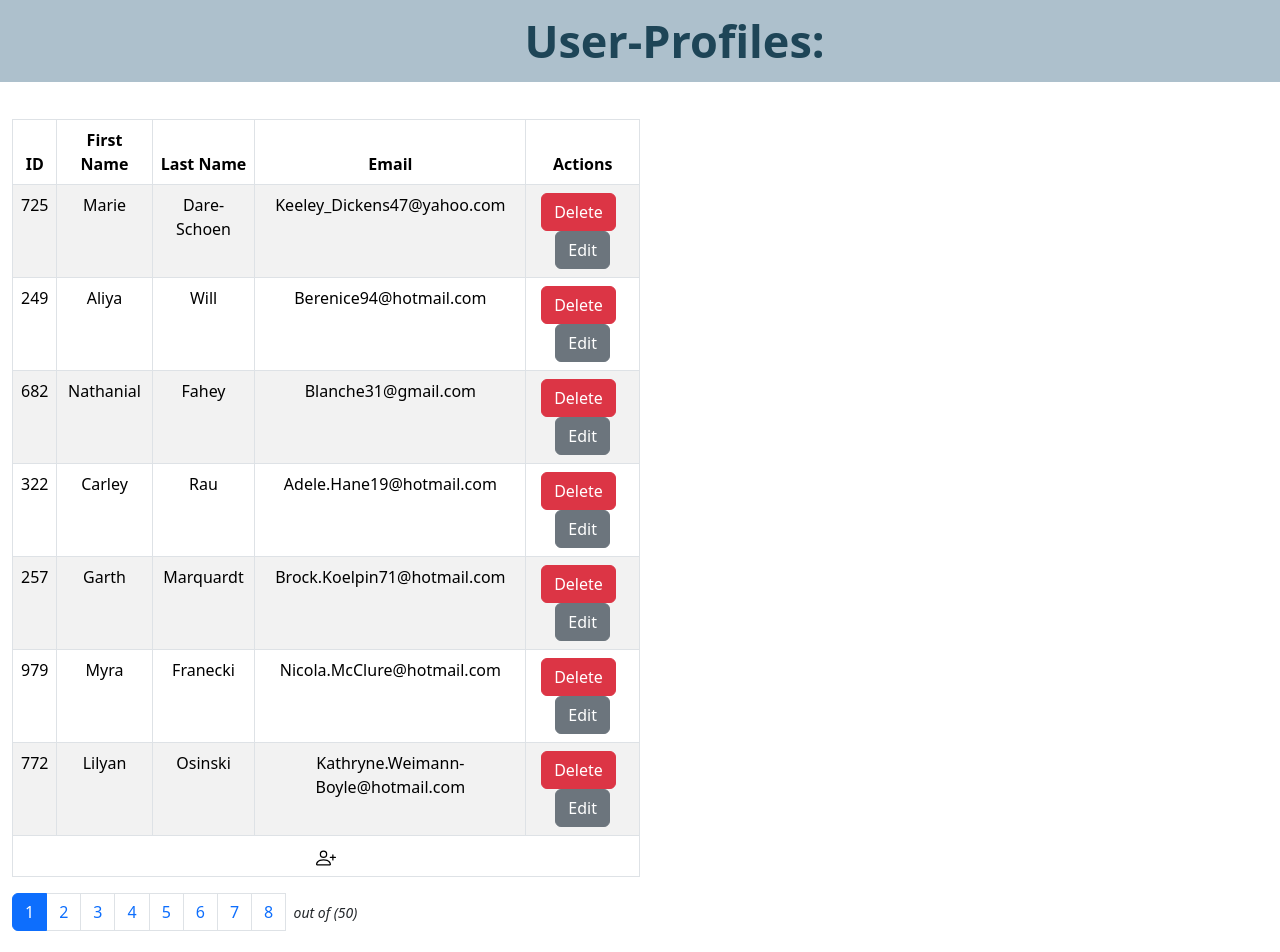
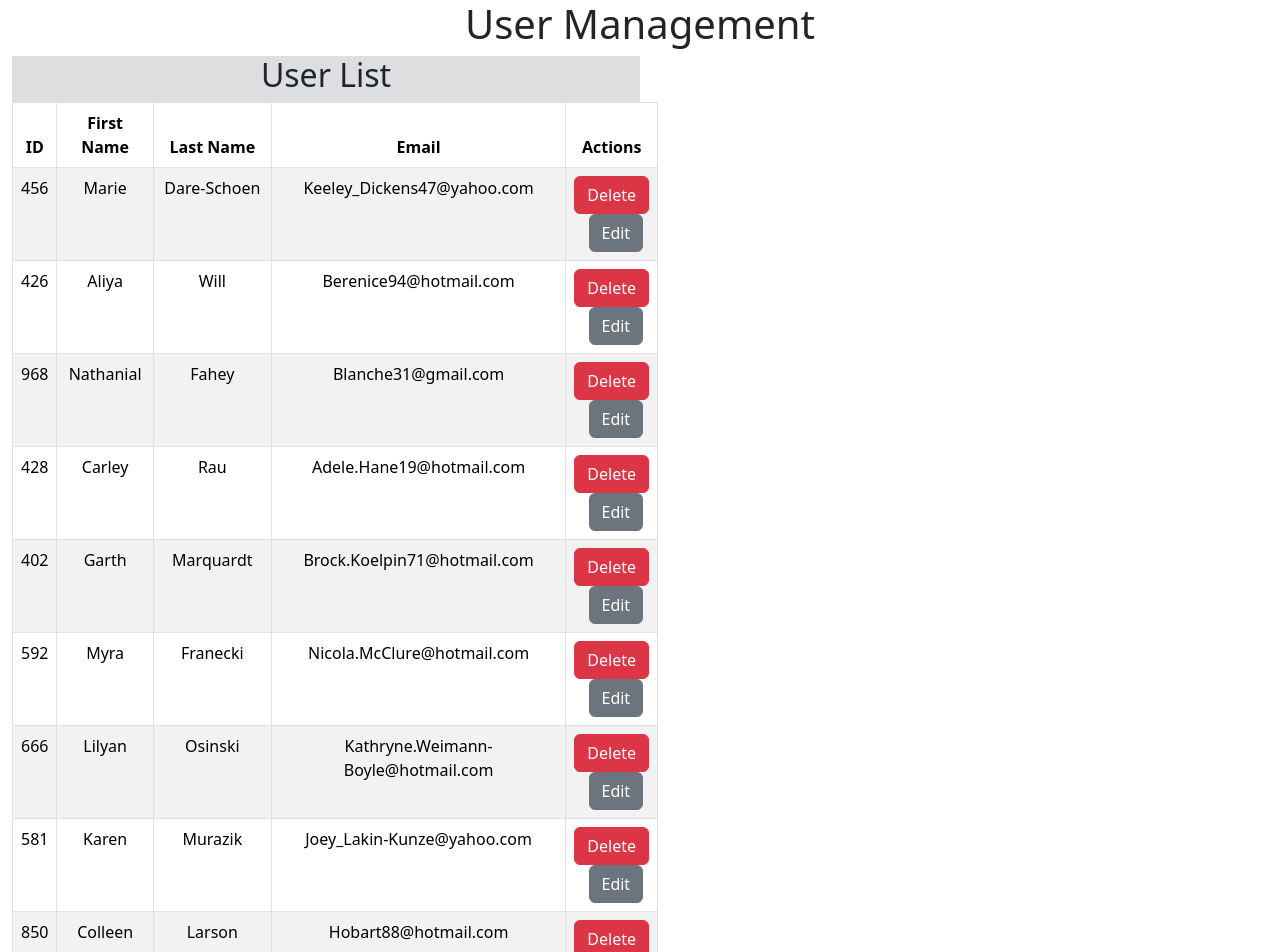
Before and after one commit to kanan-logiciel/Users_form, a React (Create React App) app: page / in a window 1280 px wide. Shown: the top 952 px of the page. Built offline with nearby package versions, Linux system fonts and the light colour scheme.

Commit message:
modified code

```diff
--- a/src/App.js
+++ b/src/App.js
@@ -1,48 +1,84 @@
-// import React, { useState, useEffect } from "react";
+import React, { useState, useEffect } from "react";
 import "./App.css";
-// import { faker } from "@faker-js/faker";
+import { faker } from "@faker-js/faker";
 import "bootstrap/dist/css/bootstrap.min.css";
-// import UsersList from "./users/UsersList";
-// import AddEditUser from "./users/AddEditUser";
-import Header from "./Components/Header";
-import FormData from "./Components/Form";
-import Footer from "./Components/Footer";
+import UsersList from "./users/UsersList";
+import AddEditUser from "./users/AddEditUser";
 
 function App() {
-  // // State to hold the list of users
-  // const [users, setUsers] = useState([]);
+  // State to hold the list of users
+  const [users, setUsers] = useState([]);
 
-  // // Fetch initial data (fake data for this example)
-  // useEffect(() => {
-  //   const fakeUsers = new Array(50).fill(null).map((index) => {
-  //     return {
-  //       id: Math.floor(Math.random() * 900) + 100,
-  //       firstName: faker.person.firstName(),
-  //       lastName: faker.person.lastName(),
-  //       email: faker.internet.email(),
-  //     };
-  //   });
-  //   setUsers(fakeUsers);
-  // }, []);
+  // Fetch initial data (fake data for this example)
+  useEffect(() => {
+    const fakeUsers = new Array(50).fill(null).map((index) => {
+      return {
+        id: Math.floor(Math.random() * 900) + 100,
+        firstName: faker.person.firstName(),
+        lastName: faker.person.lastName(),
+        email: faker.internet.email(),
+      };
+    });
+    setUsers(fakeUsers);
+  }, []);
 
-  // // Delete user function
-  // const deleteUser = (id) => {
-  //   setUsers(users.filter((user) => user.id !== id));
-  // };
+  // Delete user function
+  const onDeleteUser = (id) => {
+    setUsers(users.filter((user) => user.id !== id));
+  };
 
-  // // State to handle form display and user for editing
-  // const [showForm, setShowForm] = useState(false);
-  // const [userToEdit, setUserToEdit] = useState(null);
+  // State to handle form display and user for editing
+  const [showEditForm, setShowEditForm] = useState(false);
+
+  // state to hold the user being edited
+  const [editingUser, setEditingUser] = useState(null);
+
+  // Function to handle edit click
+  const onEditClick = (user) => {
+    setEditingUser(user);
+    setShowEditForm(true);
+  };
+
+  const onSubmit = (formData) => {
+    if (formData) {
+      // Add new user
+      setUsers((prevUsers) => [
+        ...prevUsers,
+        {
+          id: Math.floor(Math.random() * 900) + 100,
+          ...formData,
+        },
+      ]);
+    } else {
+      // Update user
+      setUsers((prevUsers) =>
+        prevUsers.map((u) => (u.id === editingUser.id ? formData : u))
+      );
+    }
+    setEditingUser(null);
+    setShowEditForm(false);
+  };
+
+  const onCancel = () => {
+    setEditingUser(null);
+    setShowEditForm(false);
+  };
 
   return (
     <div className="App">
-      {/* <h1>User Management</h1> */}
-      {/* <UsersList users={users} onclickDelete={deleteUser} />
-      <AddEditUser /> */}
-
-      <Header />
-      <FormData />
-      <Footer />
+      <h1>User Management</h1>
+      <UsersList
+        users={users}
+        onClickDelete={onDeleteUser}
+        onClickEdit={onEditClick}
+      />
+      {showEditForm && (
+        <AddEditUser
+          user={editingUser}
+          onSubmit={onSubmit}
+          onCancel={onCancel}
+        />
+      )}
     </div>
   );
 }
--- a/src/users/AddEditUser/index.css
+++ b/src/users/AddEditUser/index.css
@@ -1,6 +1,6 @@
 .form-div {
   width: 45%;
-  background-color: bisque;
+  background-color: rgb(220, 222, 223);
   float: right;
   margin-right: 2%;
 }
--- a/src/users/AddEditUser/index.js
+++ b/src/users/AddEditUser/index.js
@@ -1,37 +1,89 @@
-import React from "react";
+import React, { useState, useEffect } from "react";
 import "./index.css";
 import { Container, Form, InputGroup } from "react-bootstrap";
 
-function AddEditUser() {
+function AddEditUser({ user, onSubmit, onCancel }) {
+  const [formData, setFormData] = useState({
+    firstName: "",
+    lastName: "",
+    email: "",
+    country: "",
+    phone: "",
+  });
+
+  // Set initial form data if user prop is provided
+  useEffect(() => {
+    if (user) {
+      setFormData(user);
+    }
+  }, [user]);
+
+  const handleChange = (e) => {
+    const { name, value } = e.target;
+    setFormData((prevData) => ({
+      ...prevData,
+      [name]: value,
+    }));
+  };
+
+  const handleSubmit = (e) => {
+    e.preventDefault();
+    // console.log("Form submitted:", formData);
+    onSubmit(formData);
+  };
+
   return (
     <Container fluid>
       <div className="form-div">
-        <Form>
+        <Form onSubmit={handleSubmit}>
           <InputGroup className="p-4">
             <InputGroup.Text id="basic-addon1">First Name</InputGroup.Text>
-            <Form.Control aria-label="Username" name="firstName" />
+            <Form.Control
+              aria-label="Username"
+              name="firstName"
+              value={formData.firstName}
+              onChange={handleChange}
+            />
           </InputGroup>
           <InputGroup className="p-4">
             <InputGroup.Text id="basic-addon1">Last Name</InputGroup.Text>
-            <Form.Control aria-label="Username" name="lastName" />
+            <Form.Control
+              aria-label="Username"
+              name="lastName"
+              value={formData.lastName}
+              onChange={handleChange}
+            />
           </InputGroup>
           <InputGroup className="p-4">
             <InputGroup.Text id="basic-addon1">Email</InputGroup.Text>
-            <Form.Control aria-label="email" name="email" />
+            <Form.Control
+              aria-label="email"
+              name="email"
+              value={formData.email}
+              onChange={handleChange}
+            />
           </InputGroup>
           <InputGroup className="p-4">
             <InputGroup.Text id="basic-addon1">Country</InputGroup.Text>
-            <Form.Select
-              aria-label="Country"
-              placeholder="select"
+            <Form.Control
+              aria-label="country"
               name="country"
-            ></Form.Select>
+              value={formData.country}
+              onChange={handleChange}
+            />
           </InputGroup>
           <InputGroup className="p-4">
             <InputGroup.Text id="basic-addon1">Phone</InputGroup.Text>
-            <Form.Control aria-label="phone" name="phone" />
+            <Form.Control
+              aria-label="Phone"
+              name="phone"
+              value={formData.phone}
+              onChange={handleChange}
+            />
           </InputGroup>
-          <button className="btn btn-secondary">Cancel</button>
+          <button className="btn btn-secondary" onClick={onCancel}>
+            Cancel
+          </button>
           &nbsp;&nbsp;
           <button className="form_group-btn btn btn-primary" type="submit">
             Submit
--- a/src/users/UsersList/index.css
+++ b/src/users/UsersList/index.css
@@ -1,11 +1,11 @@
 .content {
-  background-color: antiquewhite;
+  background-color: rgb(220, 222, 223);
   width: 50%;
   float: left;
 }
 
 .pagination {
-  background-color: aliceblue;
+  background-color: pink;
   align-items: center;
   font-size: 14px;
 }
--- a/src/users/UsersList/index.js
+++ b/src/users/UsersList/index.js
@@ -3,7 +3,8 @@ import React from "react";
 import Container from "react-bootstrap/Container";
 import { Table } from "react-bootstrap";
 
-function UsersList({ users, onclickDelete, onclickEdit }) {
+function UsersList({ users, onClickDelete, onClickEdit }) {
+  // console.log("Received Users:", users);
   return (
     <Container fluid>
       <div className="content">
@@ -19,8 +20,8 @@ function UsersList({ users, onclickDelete, onclickEdit }) {
             </tr>
           </thead>
           <tbody>
-            {users.map((user) => (
-              <tr key={user.id}>
+            {users.map((user, index) => (
+              <tr key={user.id ? user.id : index}>
                 <td>{user.id}</td>
                 <td>{user.firstName}</td>
                 <td>{user.lastName}</td>
@@ -28,20 +29,21 @@ function UsersList({ users, onclickDelete, onclickEdit }) {
                 <td>
                   <button
                     className="btn btn-danger"
-                    onClick={() => onclickDelete(user.id)}
+                    onClick={() => onClickDelete(user.id)}
                   >
                     Delete
                   </button>
                   &nbsp;&nbsp;
                   <button
                     className="btn btn-secondary"
-                    // onclick={() => onclickEdit(user)}
+                    onClick={() => onClickEdit(user)}
                   >
                     Edit
                   </button>
                 </td>
               </tr>
             ))}
+
             <tr>
               <td colSpan="6">
                 <span>
@@ -52,6 +54,7 @@ function UsersList({ users, onclickDelete, onclickEdit }) {
                     fill="currentColor"
                     className="bi bi-person-plus"
                     viewBox="0 0 16 16"
+                    onClick={() => onClickEdit(true)}
                   >
                     <path d="M6 8a3 3 0 1 0 0-6 3 3 0 0 0 0 6m2-3a2 2 0 1 1-4 0 2 2 0 0 1 4 0m4 8c0 1-1 1-1 1H1s-1 0-1-1 1-4 6-4 6 3 6 4m-1-.004c-.001-.246-.154-.986-.832-1.664C9.516 10.68 8.289 10 6 10s-3.516.68-4.168 1.332c-.678.678-.83 1.418-.832 1.664z" />
                     <path
```
